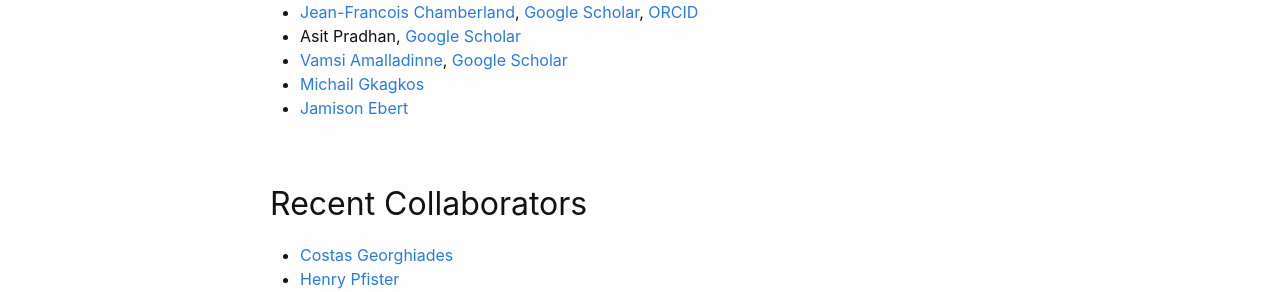
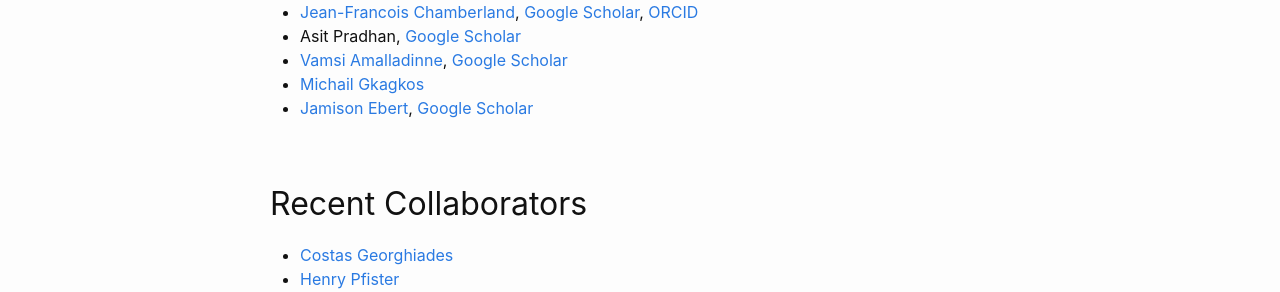
Before and after one commit to EngProjects/mMTC, a Jekyll site: the page built from people.md, in a window 1280 px wide. Shown: the part 233-525 px from the top of the page. Built offline with Jekyll 4.4.1, drawn with Linux system fonts in a browser that asks for light colours.

Commit message:
Added google scholar link

```diff
--- a/people.md
+++ b/people.md
@@ -11,7 +11,7 @@ This research initiative is conducted primarily at [Texas A&M University](https:
 * Asit Pradhan, [Google Scholar](https://scholar.google.com/citations?hl=en&user=EvluuLMAAAAJ)
 * [Vamsi Amalladinne](https://github.com/vamsi128), [Google Scholar](https://scholar.google.com/citations?hl=en&user=t8O1_oYAAAAJ)
 * [Michail Gkagkos](https://github.com/mgkagk01)
-* [Jamison Ebert](https://github.com/jrebert)
+* [Jamison Ebert](https://github.com/jrebert), [Google Scholar](https://scholar.google.com/citations?user=fcxlpRIAAAAJ)
 
 ## Recent Collaborators
 
```
